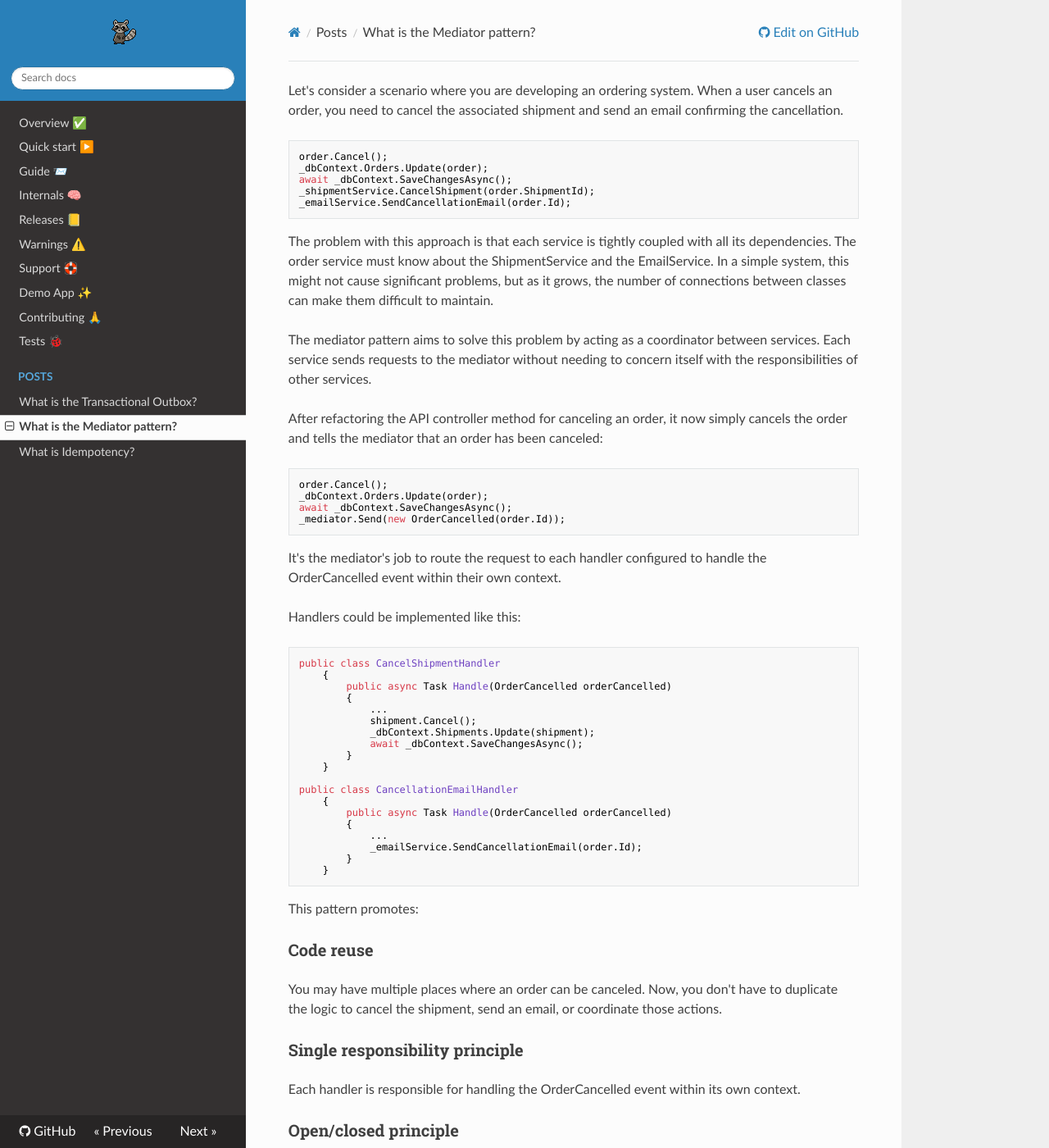
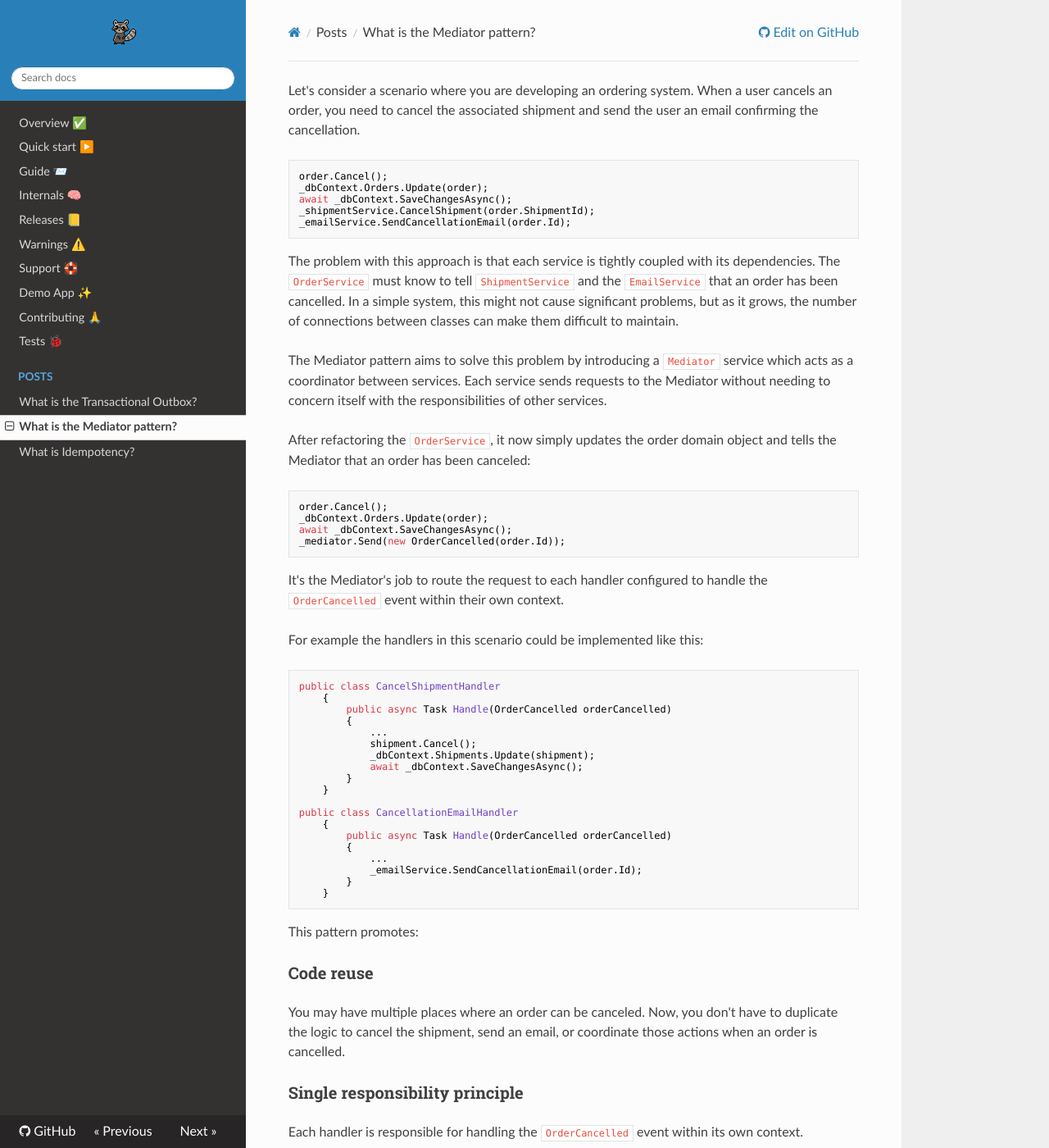
Before and after one commit to Timmoth/AsyncMonolith, an MkDocs documentation site: the page built from docs/posts/mediator.md, in a window 1280 px wide and 1400 px high. Shown: the whole window at 82% size. Built offline with MkDocs 1.6.1, drawn with Linux system fonts in a browser that asks for light colours; nearby versions of some CDN libraries; some of the changed text lies outside the part shown.

Commit message:
Updated posts

````diff
--- a/docs/posts/mediator.md
+++ b/docs/posts/mediator.md
@@ -1,4 +1,4 @@
-Let's consider a scenario where you are developing an ordering system. When a user cancels an order, you need to cancel the associated shipment and send an email confirming the cancellation.
+Let's consider a scenario where you are developing an ordering system. When a user cancels an order, you need to cancel the associated shipment and send the user an email confirming the cancellation.
 
 ```csharp
 order.Cancel();
@@ -8,11 +8,11 @@ _shipmentService.CancelShipment(order.ShipmentId);
 _emailService.SendCancellationEmail(order.Id);
 ```
 
-The problem with this approach is that each service is tightly coupled with all its dependencies. The order service must know about the ShipmentService and the EmailService. In a simple system, this might not cause significant problems, but as it grows, the number of connections between classes can make them difficult to maintain.
+The problem with this approach is that each service is tightly coupled with its dependencies. The `OrderService` must know to tell `ShipmentService` and the `EmailService` that an order has been cancelled. In a simple system, this might not cause significant problems, but as it grows, the number of connections between classes can make them difficult to maintain.
 
-The mediator pattern aims to solve this problem by acting as a coordinator between services. Each service sends requests to the mediator without needing to concern itself with the responsibilities of other services.
+The Mediator pattern aims to solve this problem by introducing a `Mediator` service which acts as a coordinator between services. Each service sends requests to the Mediator without needing to concern itself with the responsibilities of other services.
 
-After refactoring the API controller method for canceling an order, it now simply cancels the order and tells the mediator that an order has been canceled:
+After refactoring the `OrderService`, it now simply updates the order domain object and tells the Mediator that an order has been canceled:
 
 ```csharp
 order.Cancel();
@@ -21,9 +21,9 @@ await _dbContext.SaveChangesAsync();
 _mediator.Send(new OrderCancelled(order.Id));
 ```
 
-It's the mediator's job to route the request to each handler configured to handle the OrderCancelled event within their own context.
+It's the Mediator's job to route the request to each handler configured to handle the `OrderCancelled` event within their own context.
 
-Handlers could be implemented like this:
+For example the handlers in this scenario could be implemented like this:
 
 ```csharp
 public class CancelShipmentHandler
@@ -51,11 +51,11 @@ This pattern promotes:
 
 ### Code reuse
 
-You may have multiple places where an order can be canceled. Now, you don't have to duplicate the logic to cancel the shipment, send an email, or coordinate those actions.
+You may have multiple places where an order can be canceled. Now, you don't have to duplicate the logic to cancel the shipment, send an email, or coordinate those actions when an order is cancelled.
 
 ### Single responsibility principle
 
-Each handler is responsible for handling the OrderCancelled event within its own context.
+Each handler is responsible for handling the `OrderCancelled` event within its own context.
 
 ### Open/closed principle
 
@@ -65,6 +65,40 @@ Additional handlers can be easily added to extend the behavior of your system wi
 
 Handlers can be unit tested in isolation.
 
-One issue with the mediator pattern is that a part of your system could fail without recourse. For instance, if the CancelShipmentHandler fails, your system could be left in an inconsistent state since the order is canceled but the shipment is not.
+One issue with the mediator pattern is that a part of your system could fail without recourse. For instance, if the `CancelShipmentHandler` fails, your system could be left in an inconsistent state since the order has been canceled, the email has been sent but shipment will still be made.
 
-[AsyncMonolith](https://github.com/Timmoth/AsyncMonolith) acts as a mediator, providing the benefits of decoupling while ensuring transactional consistency using the [Transactional Outbox](../transactional-outbox) pattern. This ensures that each message is stored in your database before being handled, so if anything fails, it will be retried multiple times before being moved into a `poisoned` table where you can manually intervene.
+[AsyncMonolith](https://github.com/Timmoth/AsyncMonolith) acts as a mediator, providing the benefits of decoupling while ensuring transactional consistency by using the [Transactional Outbox](../transactional-outbox) pattern. This ensures that each message is stored in your database before being handled, so if anything fails, it will be retried multiple times before being moved into a `poisoned_messages` table where you can manually intervene.
+
+Refactoring the above scenario to use AsyncMonolith may look like this:
+
+```csharp
+order.Cancel();
+_dbContext.Orders.Update(order);
+await _producerService.Produce(new OrderCancelled()
+  {
+    OrderId = order.Id
+  });
+await _dbContext.SaveChangesAsync();
+```
+
+```csharp
+public class CancelShipment : BaseConsumer<OrderCancelled>
+{
+    public override Task Consume(OrderCancelled message, CancellationToken cancellationToken)
+    {
+        ...
+        shipment.Cancel();
+        _dbContext.Shipments.Update(shipment);
+        await _dbContext.SaveChangesAsync();
+    }
+}
+
+public class SendOrderCancelledEmail : BaseConsumer<OrderCancelled>
+{
+    public override Task Consume(OrderCancelled message, CancellationToken cancellationToken)
+    {
+        ...
+        _emailService.SendCancellationEmail(order.Id);
+    }
+}
+```
````
Also changed, not shown: docs/posts/idempotency.md (+2 -0 lines).
